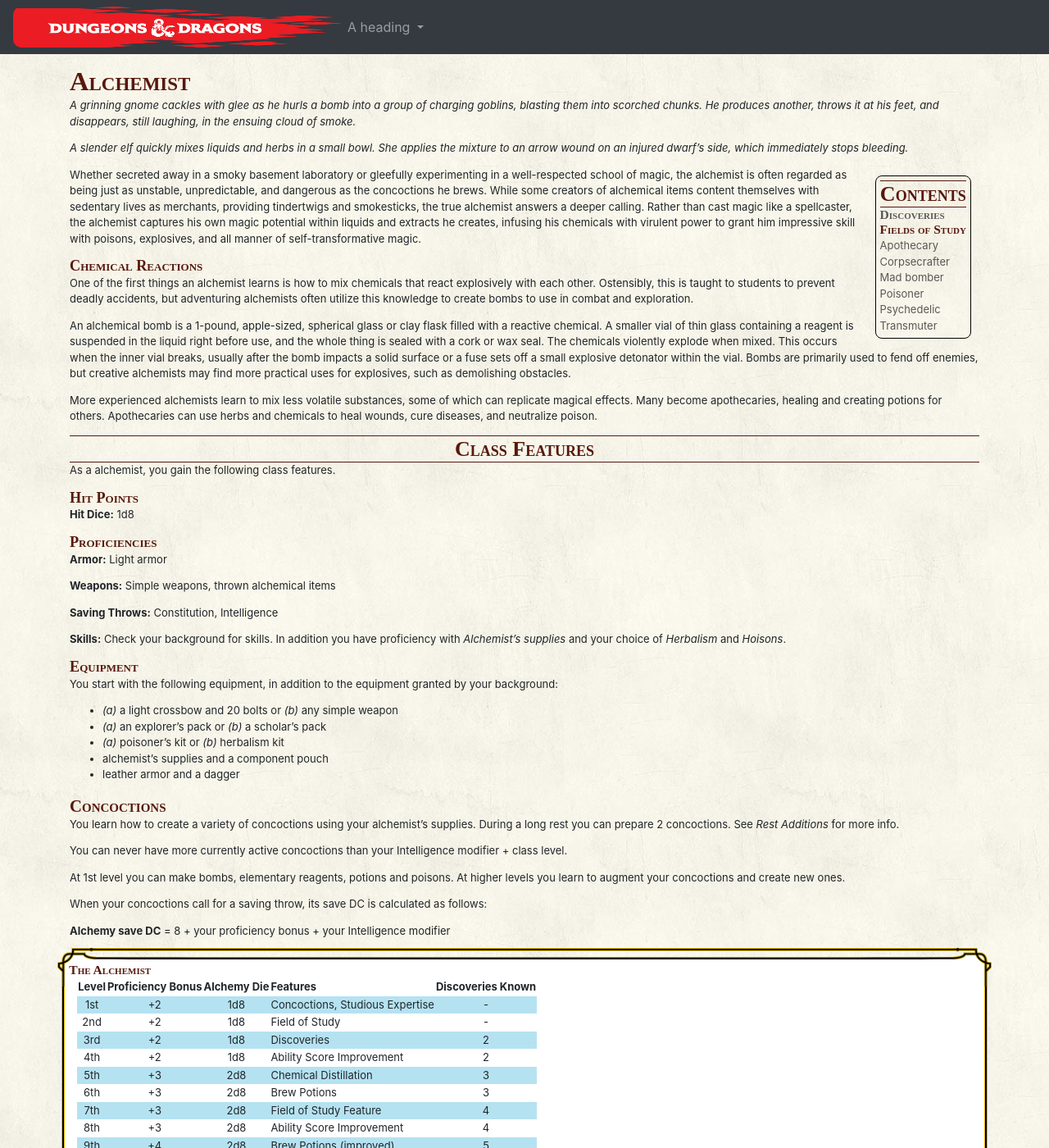
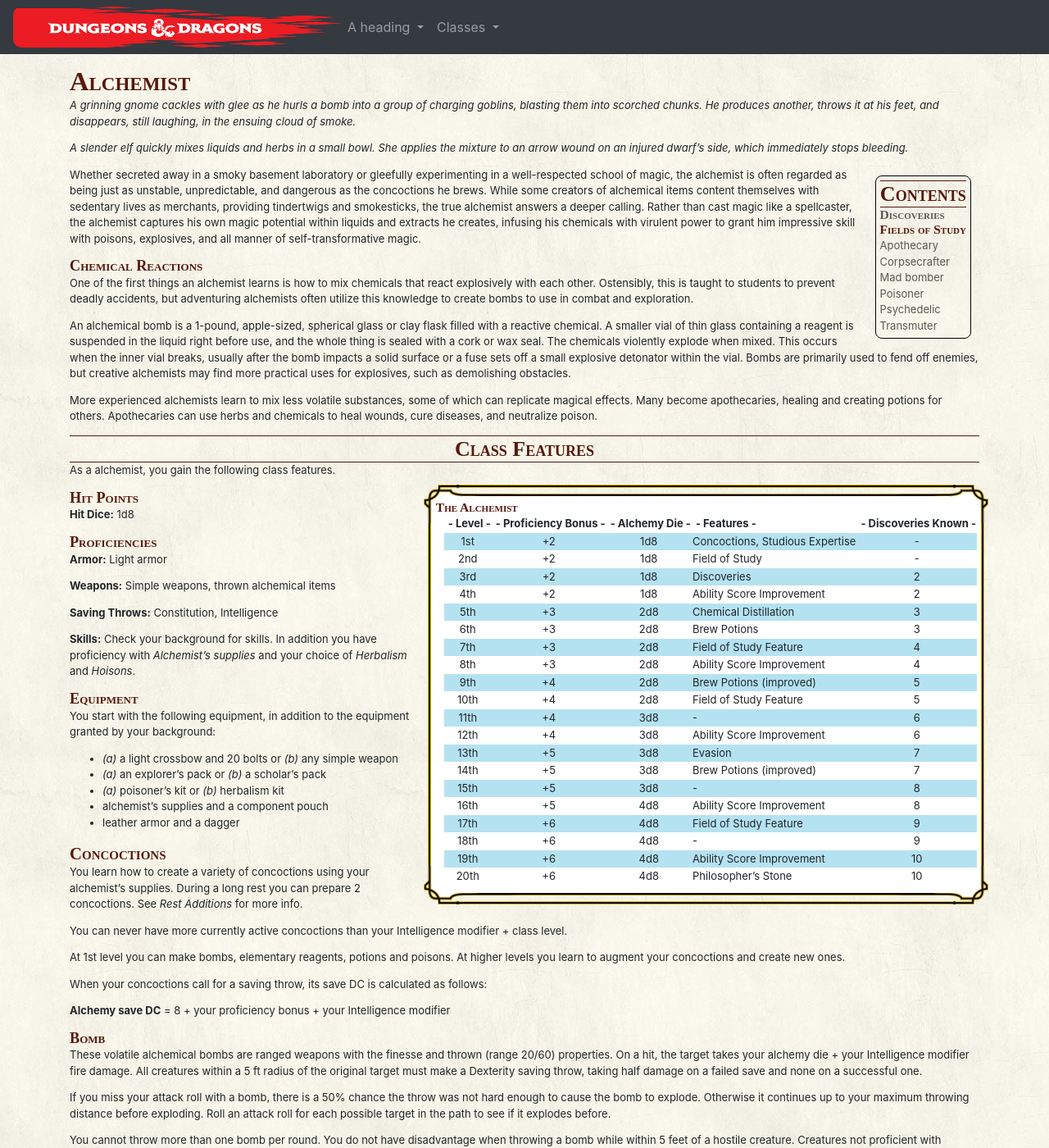
Before and after one commit to kvarak/dnd, a Jekyll site: the page test2.html, which Jekyll copies as it is, in a window 1280 px wide and 1400 px high. Shown: the whole window at 82% size. Built offline with Jekyll 4.4.1, drawn with Linux system fonts in a browser that asks for light colours; nearby versions of some CDN libraries; some web fonts are replaced; Markdown is read by kramdown in place of the engine named in the settings.

Commit message:
half-page class table styling

```diff
--- a/assets/css/style.css
+++ b/assets/css/style.css
@@ -84,6 +84,14 @@
   cursor: pointer;
   display: list-item;
 }
+
+
+/* -------------------------------------------------------------------- */
+/* nav bar dropdowns */
+.navbar-nav a.dropdown-item {
+  padding: 1px 10px;
+}
+
 
 /* ------------------------------------------------------------------------------------------------ */
 /* bullet list into columns depending on screen size */
@@ -192,18 +200,13 @@
 
 
 /* ------------------------------------------------------------------------------------------------ */
-
-.classTable.frame.wide:first-child {
-  margin-top: 0.12cm;
-  margin-left: 0px;
-}
+/* Class tables */
 
 .classTable.frame {
-  margin-left: 0px;
-  margin-top: 0.7cm;
-  margin-bottom: 0.9cm;
-  margin-left: -0.1cm;
-  margin-right: -0.1cm;
+  margin-left: 10px;
+  margin-top: 10px;
+  margin-bottom: 10px;
+  margin-right: 0px;
   border-collapse: separate;
   background-color: white;
   border: initial;
@@ -217,6 +220,15 @@
 
 .classTable thead {
   width: 100%;
+}
+
+.classTable thead tr th {
+ padding-left: 5px;;
+}
+
+
+.halfClassTable {
+  float:right;
 }
 
 /* ------------------------------------------------------------------------------------------------ */
--- a/test2.html
+++ b/test2.html
@@ -53,6 +53,27 @@
                 <a class="dropdown-item" href="{{ site.baseurl }}{{ doc.url }}">{{ doc.title }}</a>
               </div>
             </li>
+
+
+      <li class="nav-item dropdown">
+        <a class="nav-link dropdown-toggle" href="#" id="navbarDropdown" role="button" data-toggle="dropdown" aria-haspopup="true" aria-expanded="false">
+          Classes
+        </a>
+        <div class="dropdown-menu" aria-labelledby="navbarDropdown">
+
+          <a class="dropdown-item" href="/dnd/Classes/alchemist.html">Alchemist</a>
+
+          <a class="dropdown-item" href="/dnd/Classes/barbarian.html">Barbarian</a>
+
+          <a class="dropdown-item" href="/dnd/Classes/bard.html">Bard</a>
+
+          <a class="dropdown-item" href="/dnd/Classes/cavalier.html">Cavalier</a>
+
+          <a class="dropdown-item" href="/dnd/Classes/cleric.html">Cleric</a>
+
+        </div>
+      </li>
+
           </ul>
         </div>
       </nav>
@@ -90,52 +111,18 @@
   <h2 id="class-features">Class Features</h2>
   <p>As a alchemist, you gain the following class features.</p>
 
-  <h4 id="hit-points">Hit Points</h4>
-  <p><strong>Hit Dice:</strong> 1d8</p>
-
-  <h4 id="proficiencies">Proficiencies</h4>
-  <p><strong>Armor:</strong> Light armor</p>
-
-  <p><strong>Weapons:</strong> Simple weapons, thrown alchemical items</p>
-
-  <p><strong>Saving Throws:</strong> Constitution, Intelligence</p>
-
-  <p><strong>Skills:</strong> Check your background for skills. In addition you have proficiency with <em>Alchemist’s supplies</em> and your choice of <em>Herbalism</em> and <em>Hoisons</em>.</p>
-
-  <h4 id="equipment">Equipment</h4>
-  <p>You start with the following equipment, in addition to the equipment granted by your background:</p>
-
-  <ul>
-    <li><em>(a)</em> a light crossbow and 20 bolts or <em>(b)</em> any simple weapon</li>
-    <li><em>(a)</em> an explorer’s pack or <em>(b)</em> a scholar’s pack</li>
-    <li><em>(a)</em> poisoner’s kit or <em>(b)</em> herbalism kit</li>
-    <li>alchemist’s supplies and a component pouch</li>
-    <li>leather armor and a dagger</li>
-  </ul>
-
-  <h3 id="concoctions">Concoctions</h3>
-  <p>You learn how to create a variety of concoctions using your alchemist’s supplies. During a long rest you can prepare 2 concoctions. See <em>Rest Additions</em> for more info.</p>
-
-  <p>You can never have more currently active concoctions than your Intelligence modifier + class level.</p>
-
-  <p>At 1st level you can make bombs, elementary reagents, potions and poisons. At higher levels you learn to augment your concoctions and create new ones.</p>
-
-  <p>When your concoctions call for a saving throw, its save DC is calculated as follows:</p>
-
-  <p><strong>Alchemy save DC</strong> = 8 + your proficiency bonus + your Intelligence modifier</p>
-
-  <div class="block classTable frame">
+  <div class="block classTable halfClassTable frame">
 
     <h5 id="the-alchemist">The Alchemist</h5>
 
     <table>
       <thead>
         <tr>
-          <th style="text-align: center">Level</th>
-          <th style="text-align: center">Proficiency Bonus</th>
-          <th style="text-align: center">Alchemy Die</th>
-          <th style="text-align: left">Features</th>
-          <th style="text-align: center">Discoveries Known</th>
+          <th style="text-align: center">- Level -</th>
+          <th style="text-align: center">- Proficiency Bonus -</th>
+          <th style="text-align: center">- Alchemy Die -</th>
+          <th style="text-align: left">- Features -</th>
+          <th style="text-align: center">- Discoveries Known -</th>
         </tr>
       </thead>
       <tbody>
@@ -283,6 +270,42 @@
     </table>
 
   </div>
+
+  <h4 id="hit-points">Hit Points</h4>
+  <p><strong>Hit Dice:</strong> 1d8</p>
+
+  <h4 id="proficiencies">Proficiencies</h4>
+  <p><strong>Armor:</strong> Light armor</p>
+
+  <p><strong>Weapons:</strong> Simple weapons, thrown alchemical items</p>
+
+  <p><strong>Saving Throws:</strong> Constitution, Intelligence</p>
+
+  <p><strong>Skills:</strong> Check your background for skills. In addition you have proficiency with <em>Alchemist’s supplies</em> and your choice of <em>Herbalism</em> and <em>Hoisons</em>.</p>
+
+  <h4 id="equipment">Equipment</h4>
+  <p>You start with the following equipment, in addition to the equipment granted by your background:</p>
+
+  <ul>
+    <li><em>(a)</em> a light crossbow and 20 bolts or <em>(b)</em> any simple weapon</li>
+    <li><em>(a)</em> an explorer’s pack or <em>(b)</em> a scholar’s pack</li>
+    <li><em>(a)</em> poisoner’s kit or <em>(b)</em> herbalism kit</li>
+    <li>alchemist’s supplies and a component pouch</li>
+    <li>leather armor and a dagger</li>
+  </ul>
+
+  <h3 id="concoctions">Concoctions</h3>
+  <p>You learn how to create a variety of concoctions using your alchemist’s supplies. During a long rest you can prepare 2 concoctions. See <em>Rest Additions</em> for more info.</p>
+
+  <p>You can never have more currently active concoctions than your Intelligence modifier + class level.</p>
+
+  <p>At 1st level you can make bombs, elementary reagents, potions and poisons. At higher levels you learn to augment your concoctions and create new ones.</p>
+
+  <p>When your concoctions call for a saving throw, its save DC is calculated as follows:</p>
+
+  <p><strong>Alchemy save DC</strong> = 8 + your proficiency bonus + your Intelligence modifier</p>
+
+
 
   <h4 id="bomb">Bomb</h4>
   <p>These volatile alchemical bombs are ranged weapons with the finesse and thrown (range 20/60) properties. On a hit, the target takes your alchemy die + your Intelligence modifier fire damage. All creatures within a 5 ft radius of the original target must make a Dexterity saving throw, taking half damage on a failed save and none on a successful one.</p>
```
Also changed, not shown: docs/_Classes/alchemist.md (+32 -33 lines).
